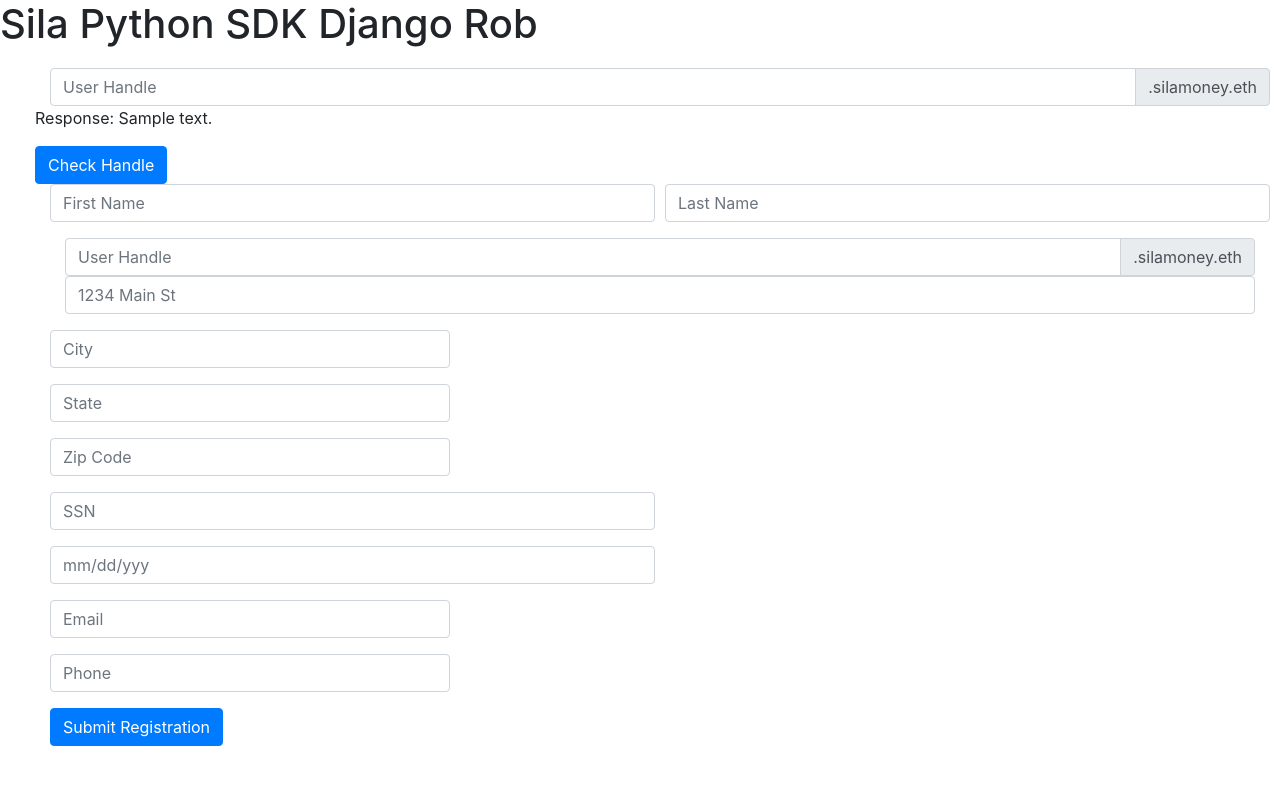
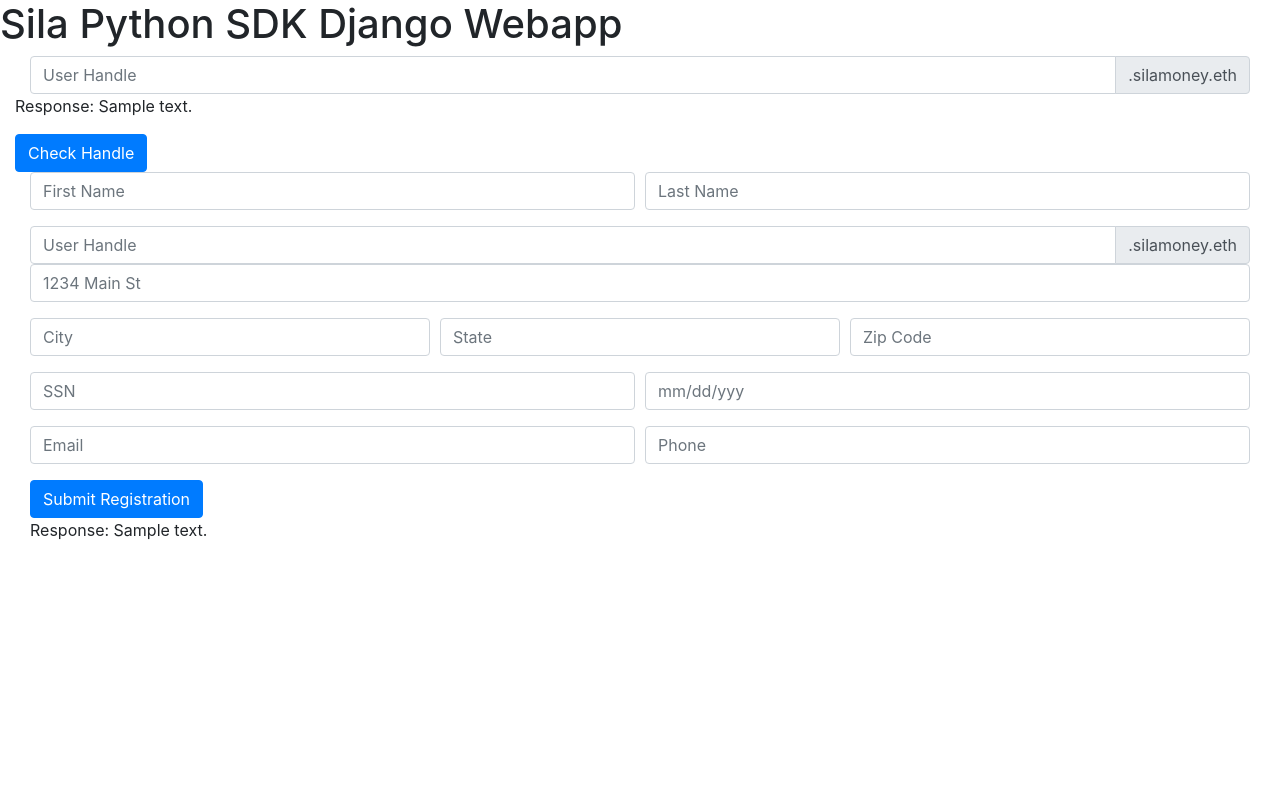
Before and after one commit to brukeg/capstone, a Django app: template home/templates/home/index.html in a window 1280 px wide. Shown: the top 785 px of the page. Run offline with Django 3.2, Linux system fonts and the light colour scheme; the template is opened without the code that fills it: most values are stand-ins (such as "Sample title", 1, 10 or a date in 2020); parts of the project's set-up code (start-up, migrations or seed data) failed here and were passed over; some libraries are stand-ins or nearby versions.

Commit message:
Fixed errant styling with proper divs and form-groups.

```diff
--- a/home/templates/home/base.html
+++ b/home/templates/home/base.html
@@ -12,7 +12,7 @@
   </head>
   <body>
     {% block header %}
-        <h1>Sila Python SDK Django Rob</h1>
+        <h1>Sila Python SDK Django Webapp</h1>
     {% endblock %}
     {% block content %}
       {% block form %} {% endblock %}
--- a/home/templates/home/index.html
+++ b/home/templates/home/index.html
@@ -1,7 +1,7 @@
 {% extends "home/base.html" %}
 
 {% block form %}
-<form class="col form-inputs" id="form-inputs" action="{% url 'check_handle' %}" method="POST">
+<form class="col form-inputs" id="check-handle-inputs" action="{% url 'check_handle' %}" method="POST">
   {% csrf_token %}
   <div class="check-handle" id="check-handle">
     <div class="input-group col-md-12">
@@ -14,52 +14,54 @@
 
     <button type="submit" class="btn btn-primary">Check Handle</button>
   </div>
+</form>
 
+<form class="col form-inputs" id="register-inputs" action="{% url 'register' %}" method="POST">
+  {% csrf_token %}
   <div class="col register" id="register">
     <div class="name" id="name">
       <div class="form-row">
         <div class="form-group col-md-6">
-          <input type="text" class="form-control" id="first-name" placeholder="First Name">
+          <input type="text" class="form-control" id="first-name" name="register" placeholder="First Name">
         </div>
 
         <div class="form-group col-md-6">
-          <input type="text" class="form-control" id="last-name" placeholder="Last Name">
+          <input type="text" class="form-control" id="last-name" name="register" placeholder="Last Name">
         </div>
       </div>
     </div>
 
     <div class="handle" id="handle">
+      <div class="form-row">
         <div class="input-group col-md-12">
-        <input type="text" class="form-control" placeholder="User Handle" aria-label="User Handle" aria-describedby="basic-addon2">
+          <input type="text" class="form-control" name="register" placeholder="User Handle" aria-label="User Handle" aria-describedby="basic-addon2">
           <div class="input-group-append">
             <span class="input-group-text" id="basic-addon2">.silamoney.eth</span>
           </div>
         </div>
       </div>
+    </div>
 
     <div class="address" id="address">
+      <div class="form-row">
         <div class="form-group col-md-12">
-        <input type="text" class="form-control" id="input-address" placeholder="1234 Main St">
+          <input type="text" class="form-control" id="input-address" name="register" placeholder="1234 Main St">
+        </div>
       </div>
     </div>
 
     <div class="city-state-zip" id="city-state-zip">
         <div class="form-row">
           <div class="form-group col-md-4">
-          <input type="text" class="form-control" id="input-city" placeholder="City">
-        </div>
+            <input type="text" class="form-control" id="input-city" name="register" placeholder="City">
           </div>
 
-
-      <div class="form-row">
           <div class="form-group col-md-4">
-          <input type="text" class="form-control" id="input-state" placeholder="State">
-        </div>
+            <input type="text" class="form-control" id="input-state" name="register" placeholder="State">
           </div>
 
-      <div class="form-row">
           <div class="form-group col-md-4">
-          <input type="text" class="form-control" id="input-zip" placeholder="Zip Code">
+            <input type="text" class="form-control" id="input-zip" name="register" placeholder="Zip Code">
           </div>
         </div>
     </div>
@@ -67,32 +69,28 @@
     <div class="ssn-dob" id="ssn-dob">
       <div class="form-row">
         <div class="form-group col-md-6">
-          <input type="text" class="form-control" id="input-ssn" placeholder="SSN">
-        </div>
+          <input type="text" class="form-control" id="input-ssn" name="register" placeholder="SSN">
         </div>
 
-      <div class="form-row">
         <div class="form-group col-md-6">
-          <input type="text" class="form-control" id="input-dob" placeholder="mm/dd/yyy">
-        </div>
+          <input type="text" class="form-control" id="input-dob" name="register" placeholder="mm/dd/yyy">
         </div>
       </div>
 
     <div class="email-phone" id="email-phone">
       <div class="form-row">
-        <div class="form-group col-md-4">
-          <input type="email" class="form-control" id="input-email" placeholder="Email">
-        </div>
+        <div class="form-group col-md-6">
+          <input type="email" class="form-control" id="input-email" name="register" placeholder="Email">
         </div>
 
-      <div class="form-row">
-        <div class="form-group col-md-4">
-          <input type="text" class="form-control" id="input-phone" placeholder="Phone">
+        <div class="form-group col-md-6">
+          <input type="text" class="form-control" id="input-phone" name="register" placeholder="Phone">
         </div>
       </div>
     </div>
 
     <button type="submit" class="btn btn-primary">Submit Registration</button>
   </div>
+    <p>Response: {{ message }}</p>
 </form>
 {% endblock %}
```
Lines whose indentation alone changed are shown as unchanged.
